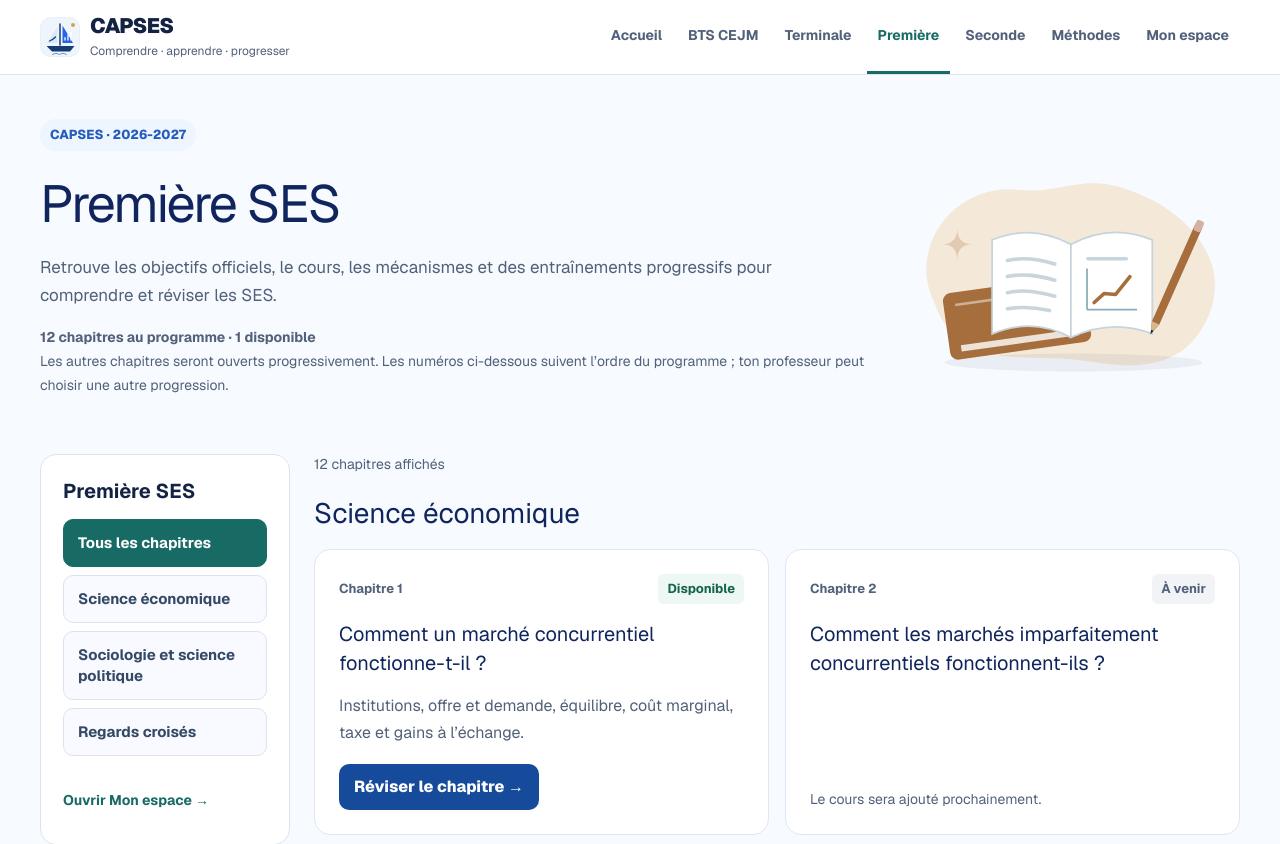
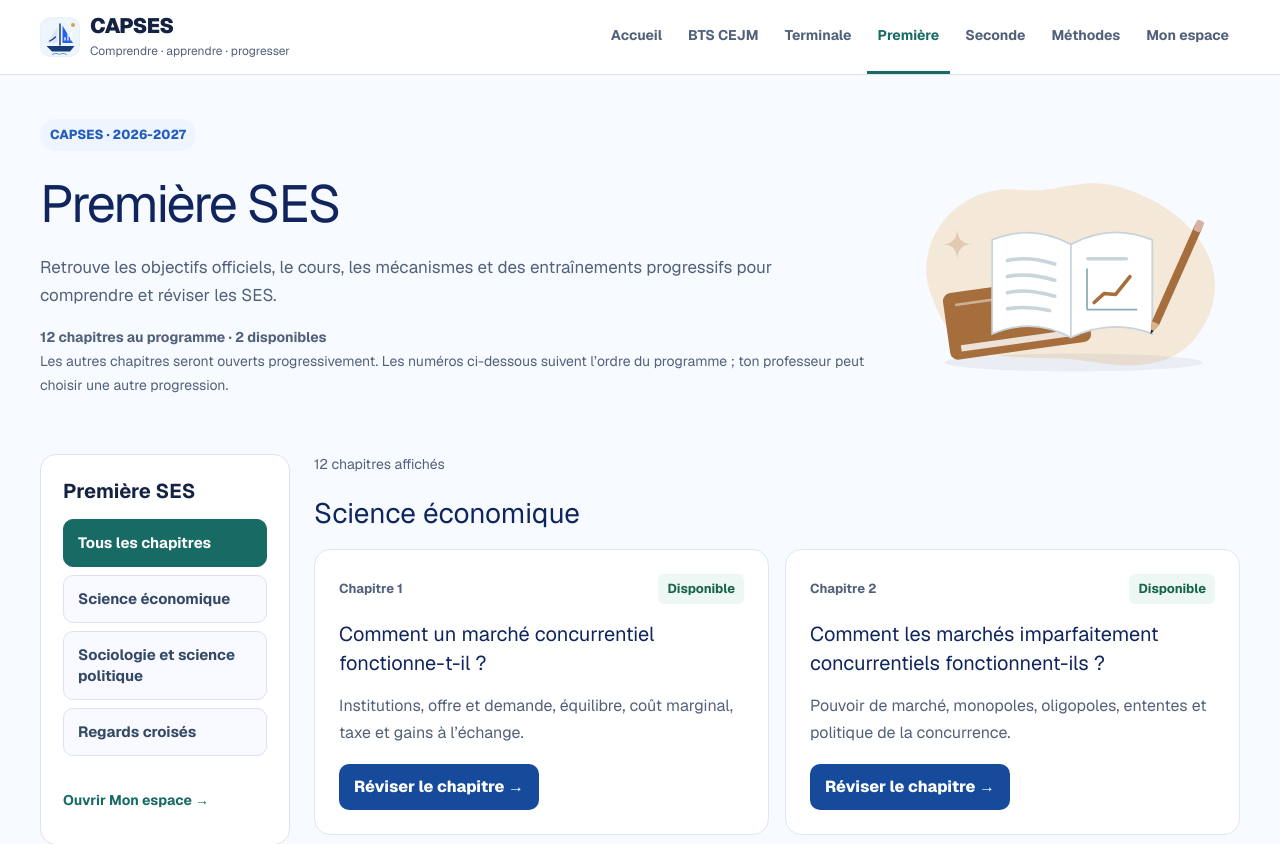
Before and after one commit to menceco-dakasier/capses, a Next.js app: page /premiere in a window 1280 px wide. Shown: the top 844 px of the page. Built offline with nearby package versions, Linux system fonts and the light colour scheme.

Commit message:
Prepare le chapitre 2 de Premiere et ses revisions guidees

```diff
--- a/src/app/premiere/page.tsx
+++ b/src/app/premiere/page.tsx
@@ -12,7 +12,7 @@ const programme = [
     domaine: "Science économique",
     chapitres: [
       { numero: 1, titre: "Comment un marché concurrentiel fonctionne-t-il ?", href: "/premiere/marche-concurrentiel", resume: "Institutions, offre et demande, équilibre, coût marginal, taxe et gains à l’échange." },
-      { numero: 2, titre: "Comment les marchés imparfaitement concurrentiels fonctionnent-ils ?" },
+      { numero: 2, titre: "Comment les marchés imparfaitement concurrentiels fonctionnent-ils ?", href: "/premiere/marches-imparfaitement-concurrentiels", resume: "Pouvoir de marché, monopoles, oligopoles, ententes et politique de la concurrence." },
       { numero: 3, titre: "Quelles sont les principales défaillances du marché ?" },
       { numero: 4, titre: "Comment les agents économiques se financent-ils ?" },
       { numero: 5, titre: "Qu’est-ce que la monnaie et comment est-elle créée ?" },
@@ -52,7 +52,7 @@ export default function Page() {
         <div style={{display:"inline-flex",padding:"6px 10px",borderRadius:999,background:"#eef5ff",color:"#245cbd",fontSize:13,fontWeight:800}}>CAPSES · 2026-2027</div>
         <h1 style={{margin:"14px 0 10px",fontSize:"clamp(34px,6vw,52px)",letterSpacing:"-.04em"}}>Première SES</h1>
         <p style={{margin:"0 0 16px",color:"#52617a",fontSize:17,lineHeight:1.7,maxWidth:760}}>Retrouve les objectifs officiels, le cours, les mécanismes et des entraînements progressifs pour comprendre et réviser les SES.</p>
-        <p style={{margin:"0 0 32px",color:"#52617a",fontSize:14,lineHeight:1.7}}><strong>12 chapitres au programme · 1 disponible</strong><br/>Les autres chapitres seront ouverts progressivement. Les numéros ci-dessous suivent l’ordre du programme ; ton professeur peut choisir une autre progression.</p>
+        <p style={{margin:"0 0 32px",color:"#52617a",fontSize:14,lineHeight:1.7}}><strong>12 chapitres au programme · 2 disponibles</strong><br/>Les autres chapitres seront ouverts progressivement. Les numéros ci-dessous suivent l’ordre du programme ; ton professeur peut choisir une autre progression.</p>
         </div>
         <LevelIllustration level="premiere" />
         </div>
```
